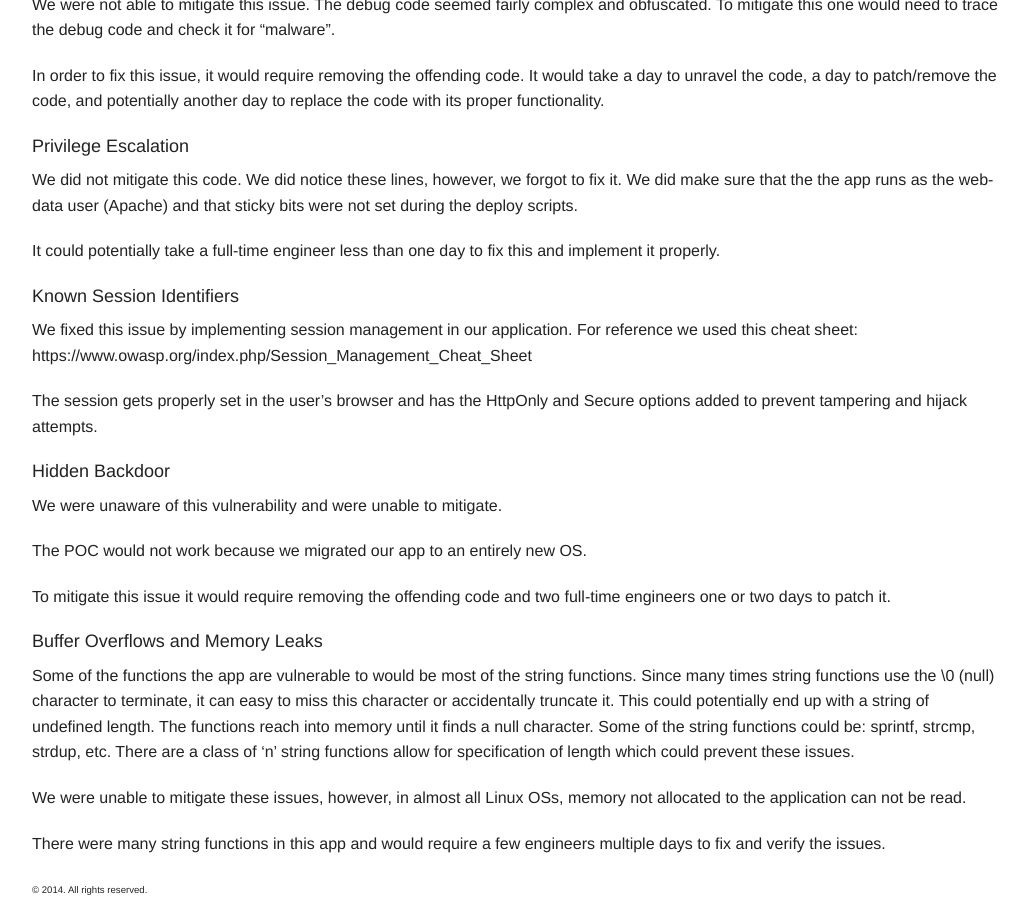
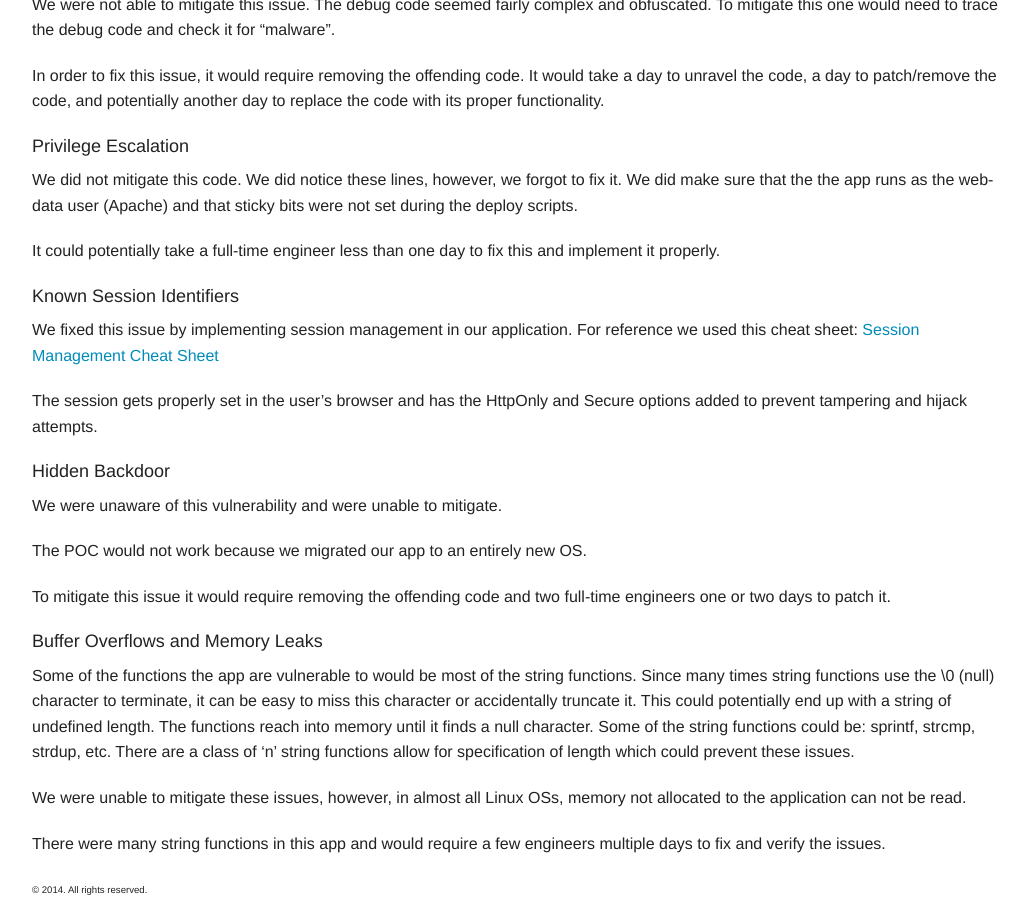
Before and after one commit to zach-taylor/zach-taylor.github.io, a Jekyll site: the page built from _posts/2014-02-24-ncdc-2014-web-application.md, in a window 1280 px wide and 900 px high, scrolled down 1304 px. Shown: the whole window, without its empty margins (123-1151 px from the left). Built offline with Jekyll 4.4.1, drawn with Linux system fonts in a browser that asks for light colours; nearby versions of some CDN libraries; some of the changed lines change nothing that is shown; some of the changed text lies outside the part shown.

Commit message:
Couple link and typo fixes

```diff
--- a/_posts/2014-02-24-ncdc-2014-web-application.md
+++ b/_posts/2014-02-24-ncdc-2014-web-application.md
@@ -3,7 +3,7 @@
 title: NCDC 2014 Web Application
 ---
 
-This is a follow-up post about the web application from ISU NCDC 2014. My code for the application is located on my Github account here.
+This is a follow-up post about the web application from ISU NCDC 2014. My code for the application is located on my Github account [here](https://github.com/zach-taylor/NCDC2014).
 
 Below I’ve included a report I submitted during the competition about the vulnerabilities and mitigations in the application.
 
@@ -22,7 +22,7 @@
 ##### Reflected XSS
 Since no parameters were checked in the timesheet functions, it safe to assume that our app is vulnerable to this attack. However, I was unable to reproduce the issues using provided POCs. We did set the X-XSS-Protection: 1; mode=block id header setting in our Apache configuration, which may have helped to prevent some XSS vulnerabilities.
 
-It seems there is some information about escaping the output of user input here: [](https://www.owasp.org/index.php/XSS_(Cross_Site_Scripting)_Prevention_Cheat_Sheet#RULE_.231__HTML_Escape_Before_Inserting_Untrusted_Data_into_HTML_Element_Content)
+It seems there is some information about escaping the output of user input [here.](https://www.owasp.org/index.php/XSS_%28Cross_Site_Scripting%29_Prevention_Cheat_Sheet#RULE_.231__HTML_Escape_Before_Inserting_Untrusted_Data_into_HTML_Element_Content)
 
 There are less unchecked params than unescaped SQL queries, so I would estimate the mitigation for this would take one or two days for one full-time engineer.
 
@@ -42,7 +42,7 @@
 It could potentially take a full-time engineer less than one day to fix this and implement it properly.
 
 ##### Known Session Identifiers
-We fixed this issue by implementing session management in our application. For reference we used this cheat sheet: https://www.owasp.org/index.php/Session_Management_Cheat_Sheet
+We fixed this issue by implementing session management in our application. For reference we used this cheat sheet: [Session Management Cheat Sheet](https://www.owasp.org/index.php/Session_Management_Cheat_Sheet)
 
 The session gets properly set in the user’s browser and has the HttpOnly and Secure options added to prevent tampering and hijack attempts.
 
@@ -54,7 +54,7 @@
 To mitigate this issue it would require removing the offending code and two full-time engineers one or two days to patch it.
 
 ##### Buffer Overflows and Memory Leaks
-Some of the functions the app are vulnerable to would be most of the string functions. Since many times string functions use the \0 (null) character to terminate, it can easy to miss this character or accidentally truncate it. This could potentially end up with a string of undefined length. The functions reach into memory until it finds a null character. Some of the string functions could be: sprintf, strcmp, strdup, etc. There are a class of ‘n’ string functions allow for specification of length which could prevent these issues.
+Some of the functions the app are vulnerable to would be most of the string functions. Since many times string functions use the \0 (null) character to terminate, it can be easy to miss this character or accidentally truncate it. This could potentially end up with a string of undefined length. The functions reach into memory until it finds a null character. Some of the string functions could be: sprintf, strcmp, strdup, etc. There are a class of ‘n’ string functions allow for specification of length which could prevent these issues.
 
 We were unable to mitigate these issues, however, in almost all Linux OSs, memory not allocated to the application can not be read.
 
```
